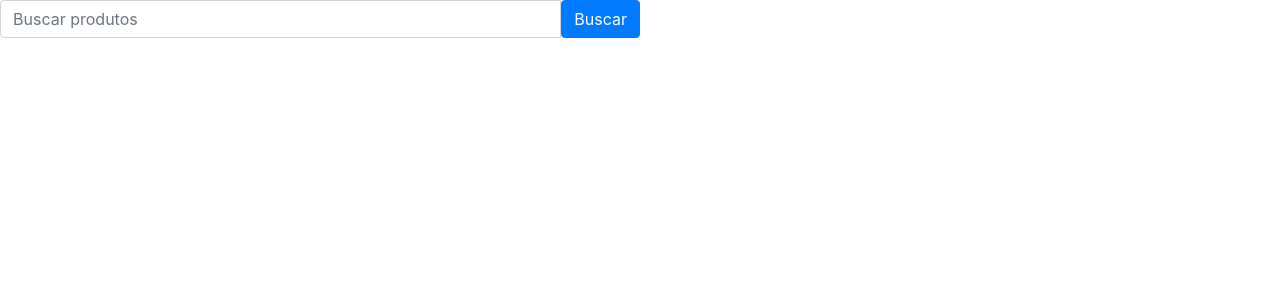
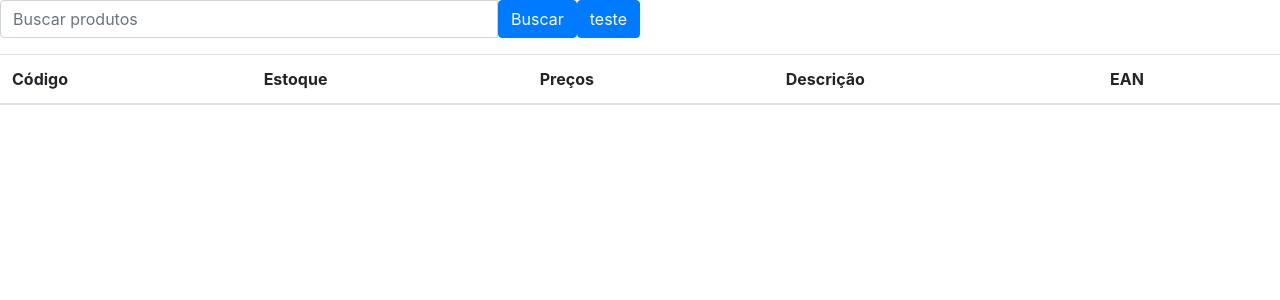
Before and after one commit to brunosantos3012/SearchProject, an Angular app: page / in a window 1280 px wide. Shown: the top 300 px of the page. Built offline with nearby package versions, Linux system fonts and the light colour scheme.

Commit message:
Atualizando componente da descrição para mostrar a lista completa, removendo inputs desnecessarios do descricao.ts, adicionando model de preços para poder trazer o response separado

```diff
--- a/src/app/componentes/descricaoproduto/descricaoproduto.component.html
+++ b/src/app/componentes/descricaoproduto/descricaoproduto.component.html
@@ -1,4 +1,4 @@
-<div *ngIf="recebeListObject">
+<div>
   <table class="table table-hover">
     <thead>
       <tr>
@@ -10,20 +10,12 @@
       </tr>
     </thead>
     <tbody>
-      <tr *ngFor="let codigo of recebeListObject">
-        <td>{{codigo.codigoItem}}</td>
-      </tr>
-      <tr *ngFor="let estoque of recebeEstoqueObject">
-        <td>{{estoque.estoqueLoja}}</td>
-      </tr>
-      <tr *ngFor="let preco of recebePrecoObject">
-        <td>{{preco.preco.precoFidelidade55Mais}}</td>
-        <td>{{preco.preco.precoPor}}</td>
-        <td>{{preco.preco.precoVenda}}</td>
-      </tr>
-      <tr *ngFor="let detalhe of recebeDetalheObject">
-        <td>{{detalhe.descricaoMarcaPai}}</td>
-        <td>{{detalhe.ean}}</td>
+      <tr *ngFor="let item of recebeResponseDetalhe">
+        <td>{{item.codigo}}</td>
+        <td>{{item.estoque}}</td>
+        <td>{{item.preco?.precoFidelidade55Mais}} | {{item.preco?.precoPor}} | {{item.preco?.precoVenda}}</td>
+        <td>{{item.descricaoMarcaPai}}</td>
+        <td>{{item.ean}}</td>
       </tr>
     </tbody>
   </table>
--- a/src/app/componentes/descricaoproduto/descricaoproduto.component.ts
+++ b/src/app/componentes/descricaoproduto/descricaoproduto.component.ts
@@ -7,10 +7,7 @@ import { Component, OnInit, Input } from '@angular/core';
 })
 export class DescricaoprodutoComponent implements OnInit {
 
-  @Input() recebeListObject;
-  @Input() recebeEstoqueObject;
-  @Input() recebePrecoObject;
-  @Input() recebeDetalheObject;
+  @Input() recebeResponseDetalhe;
 
   constructor() { }
 
--- a/src/app/componentes/menu/menu.component.html
+++ b/src/app/componentes/menu/menu.component.html
@@ -2,6 +2,6 @@
   <input type="text" placeholder="Buscar produtos" [(ngModel)]="nomePesquisa" class="form-control"
     aria-label="Sizing example input" aria-describedby="inputGroup-sizing-default">
   <button type="button" (click)="BuscaProdutos()" class="btn btn-primary">Buscar</button>
+  <button type="button" (click)="teste()" class="btn btn-primary">teste</button>
 </div>
-<app-descricaoproduto [recebeListObject]="listObject" [recebeEstoqueObject]="estoqueObject"
-  [recebePrecoObject]="precoObject" [recebeDetalheObject]="detalheObject"></app-descricaoproduto>
+<app-descricaoproduto [recebeResponseDetalhe]="responseDetalhe" ></app-descricaoproduto>
--- a/src/app/componentes/menu/menu.component.ts
+++ b/src/app/componentes/menu/menu.component.ts
@@ -7,6 +7,7 @@ import { _keyValueDiffersFactory } from '@angular/core/src/application_module';
 import { Preco } from 'src/app/model/preco.model';
 import { DetalhePost } from 'src/app/model/detalhePost.model';
 import { Itens } from 'src/app/model/itens.model';
+import { DetalheResponse } from 'src/app/model/detalheResponse.model';
 
 @Component({
   selector: 'app-menu',
@@ -19,16 +20,13 @@ export class MenuComponent implements OnInit {
   public estoqueObject: Array<Estoque>;
   public precoObject: Array<Preco>;
   public detalheObject: Array<DetalhePost>;
+  public responseDetalhe: Array<DetalheResponse> = new Array<DetalheResponse>();
   nomePesquisa: string;
   codigoEstoque: number
 
   constructor(private menuService: MenuService) { }
 
   ngOnInit() {
-  }
-
-  public getService() {
-    return this.menuService;
   }
 
   BuscaProdutos() {
@@ -72,8 +70,20 @@ export class MenuComponent implements OnInit {
     });
     this.menuService.BuscaDetalhe(responseDetalhe).subscribe((response: any) => {
       this.detalheObject = response.itens;
-      console.log(this.detalheObject);
+      this.responseDetalhe = response.itens;
     });
   }
 
+  teste() {
+    this.responseDetalhe.forEach((item, index) => {
+      const estoqueFiltrado = this.estoqueObject.find((filtroEstoque) =>
+        filtroEstoque.codigoItem == item.codigoItem);
+      const precoFiltrado = this.precoObject.find((filtroPreco) =>
+        filtroPreco.codigoItem == item.codigoItem);
+      item.estoque = estoqueFiltrado.estoqueLoja;
+      item.preco = precoFiltrado.preco;
+    });
+  }
+
+
 }
--- a/src/app/model/detalheResponse.model.ts
+++ b/src/app/model/detalheResponse.model.ts
@@ -1,10 +1,11 @@
 import { Preco } from './preco.model';
 import { Categoria } from './categoria.model';
+import { Precos } from './precos.model';
 
 export class DetalheResponse {
     public codigoItem: number;
-    public estoque: number;
-    public preco: Preco;
+    public estoque?: number;
+    public preco?: Precos;
     public descricaoPai: string;
     public ean: number;
     public promocaoAssinatura: string;
--- /dev/null
+++ b/src/app/model/precos.model.ts
@@ -0,0 +1,6 @@
+export class Precos {
+    public precoVenda: number;
+    public precoPor: number;
+    public precoFidelidade: number;
+    public precoFidelidade55Mais: number;
+}
```
Also changed, not shown: src/app/model/preco.model.ts (+6 -5 lines).
